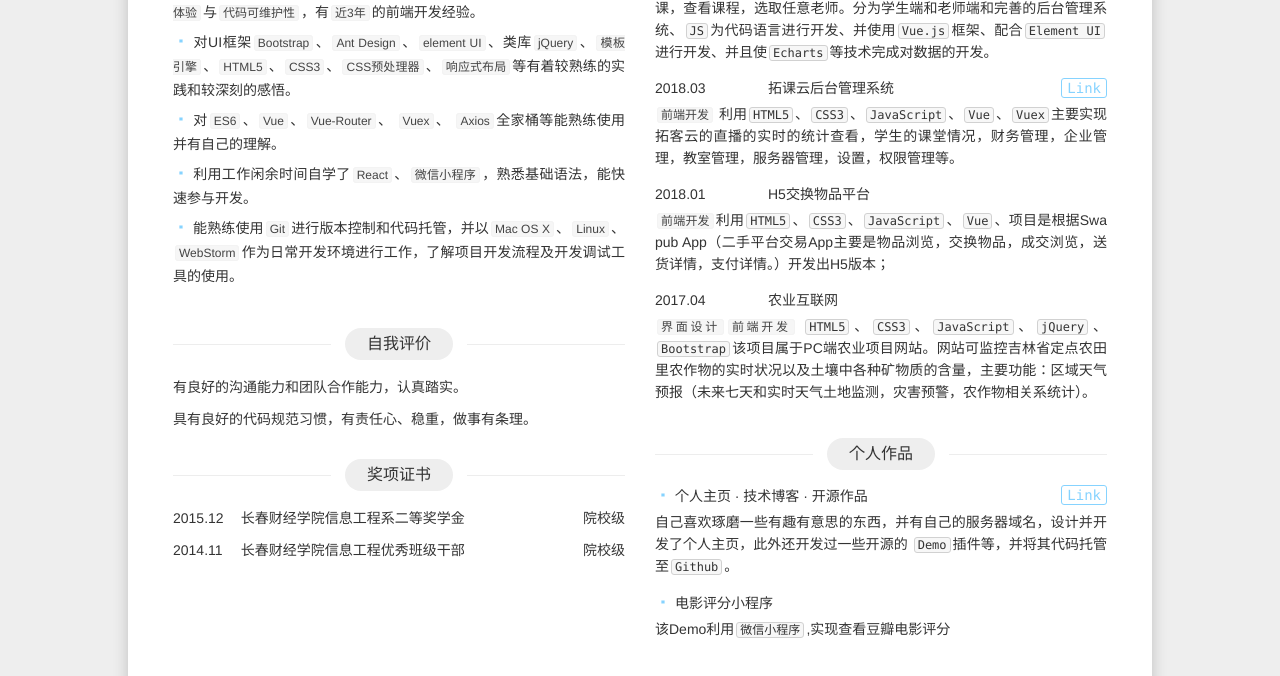
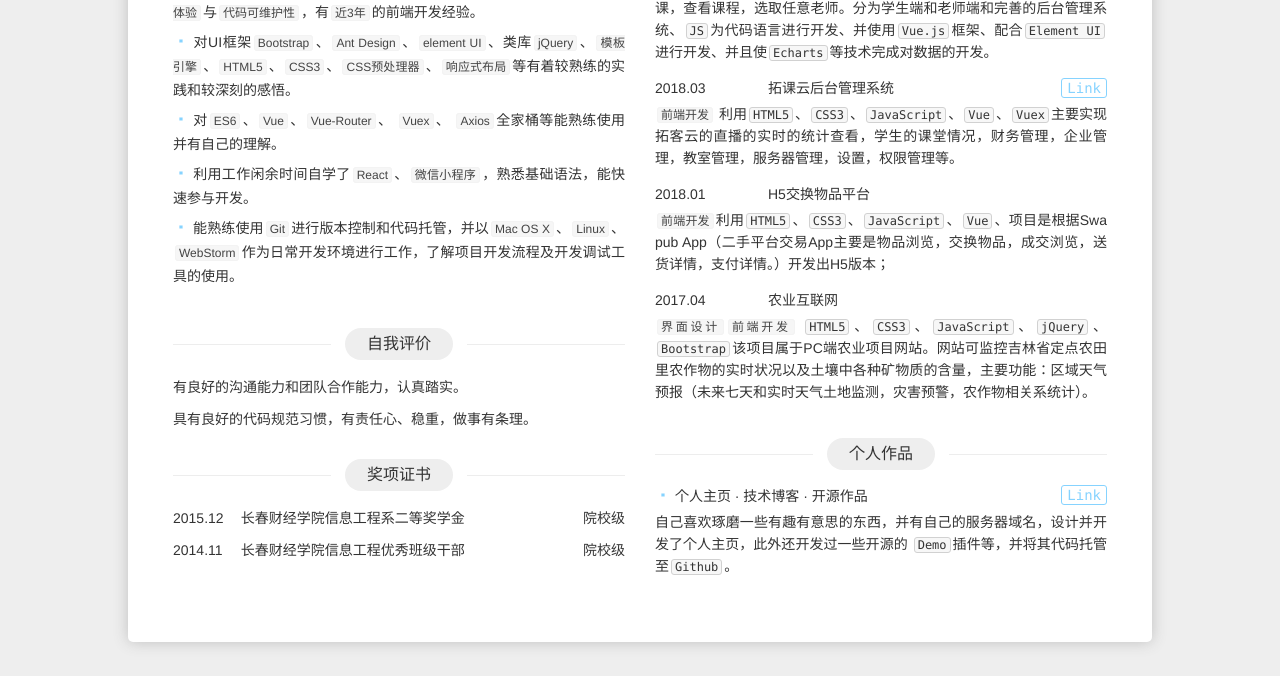
Before and after one commit to gaotianshuang/tsgao, a plain HTML site: page resume/index.html in a window 1280 px wide. Shown: the part 708-1384 px from the top of the page. Drawn offline with Linux system fonts and the light colour scheme.

Commit message:
修改内容间距

```diff
--- a/resume/index.html
+++ b/resume/index.html
@@ -196,9 +196,9 @@
                                 <p class="section-content">自己喜欢琢磨一些有趣有意思的东西，并有自己的服务器域名，设计并开发了个人主页，此外还开发过一些开源的 <em>Demo</em>插件等，并将其代码托管至<em>Github</em>。</p>
                             </div>
                         </div>
-                        <div class="item">
+                      <!--   <div class="item">
                             <header class="item-hd">
-                           <!--      <a class="btn item-more no-click">Demo</a> -->
+                                <a class="btn item-more no-click">Demo</a>
                                 <h3 class="item-name"><i
                                         class="iconfont icon-dot"></i> 电影评分小程序</h3>
                             </header>
@@ -206,7 +206,7 @@
                                 <p class="section-content">该Demo利用<em>微信小程序</em>,实现查看豆瓣电影评分
                             </div>
                         </div>
-                    <!--          <div class="item">
+ -->                    <!--          <div class="item">
                             <header class="item-hd"><a class="btn item-more no-click" href="javascript:;" target="_blank">Demo</a><h3 class="item-name"><i
                                         class="iconfont icon-dot"></i> 在线水果交易平台</h3>
                             </header>
```
Also changed, not shown: resume/src/index.html (+3 -3 lines).
